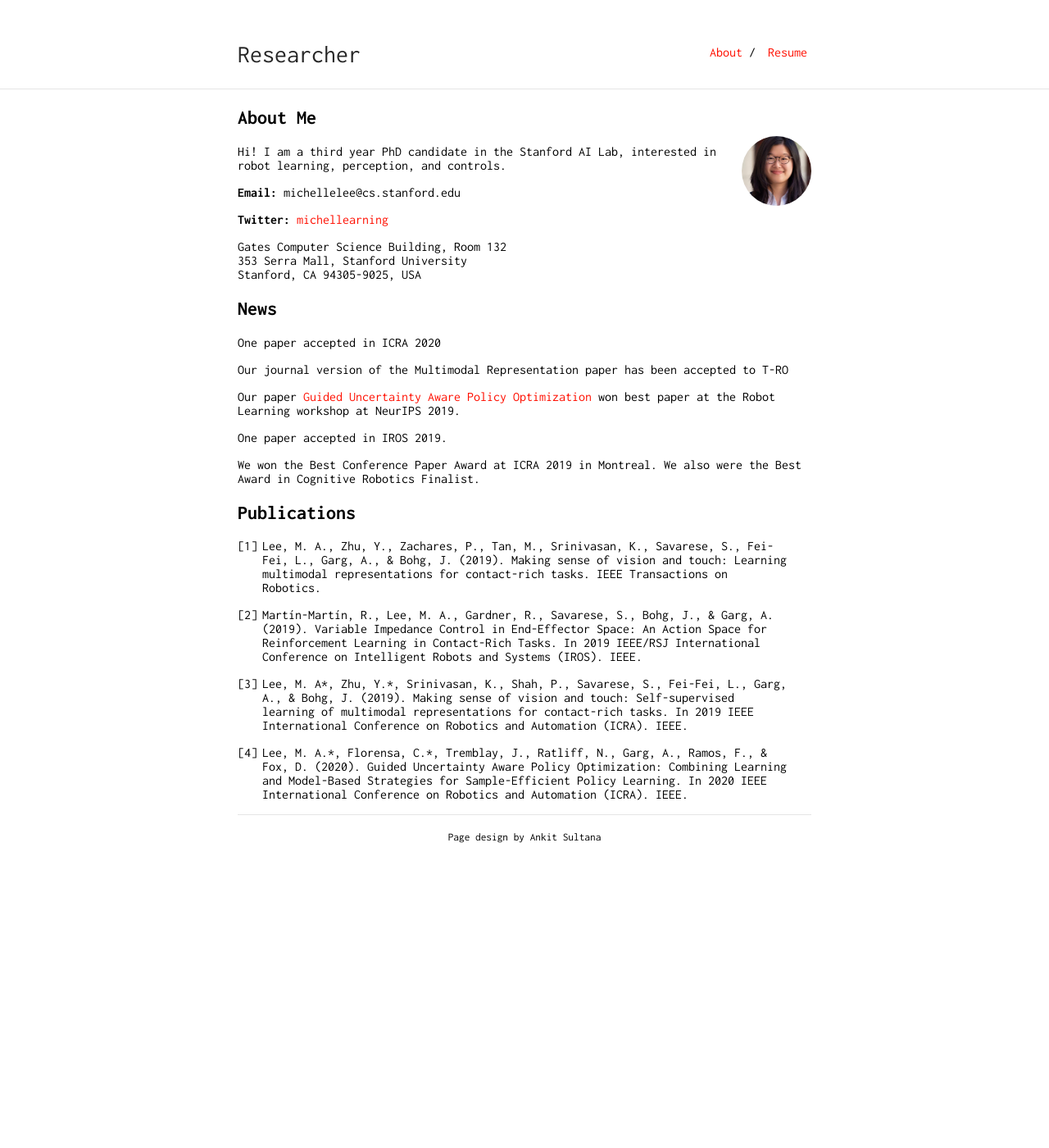
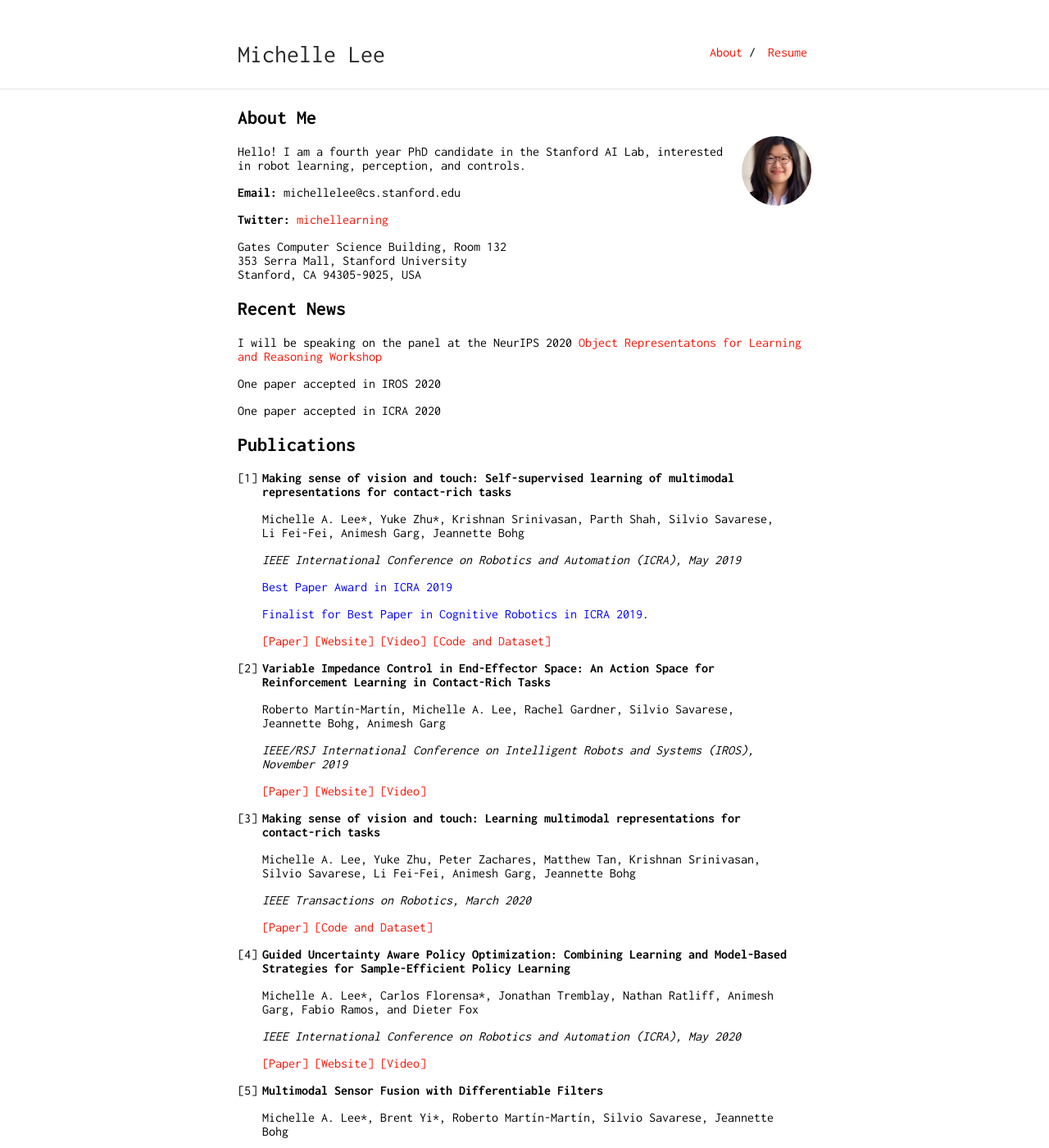
Before and after one commit to amichlee/stanford_website, a Jekyll site: the page built from index.md, in a window 1280 px wide and 1400 px high. Shown: the whole window at 82% size. Built offline with Jekyll 4.4.1, drawn with Linux system fonts in a browser that asks for light colours; our own code applies the rules of GitHub Pages for plain Markdown files; some of the changed text lies outside the part shown.

Commit message:
updated website

```diff
--- a/_config.yml
+++ b/_config.yml
@@ -1,4 +1,4 @@
-title: Researcher
+title: Michelle Lee
 url: "web.stanford.edu/~mishlee"
 baseurl: "."
 
--- a/index.md
+++ b/index.md
@@ -6,7 +6,7 @@ layout: default
 
 <img class="profile-picture" src="AIS_square.jpeg">
 
-Hi! I am a third year PhD candidate in the Stanford AI Lab, interested in robot learning, perception, and controls.
+Hello! I am a fourth year PhD candidate in the Stanford AI Lab, interested in robot learning, perception, and controls.
 
 **Email:** michellelee@cs.stanford.edu
 
@@ -16,25 +16,56 @@ Gates Computer Science Building, Room 132 <br>
 353 Serra Mall, Stanford University<br>
 Stanford, CA 94305-9025, USA<br>
 
-## News
+## Recent News
+I will be speaking on the panel at the NeurIPS 2020 [Object Representatons for Learning and Reasoning Workshop](https://orlrworkshop.github.io/index.html)
+
+One paper accepted in IROS 2020
 
 One paper accepted in ICRA 2020
 
-Our journal version of the Multimodal Representation paper has been accepted to T-RO
-
-Our paper [Guided Uncertainty Aware Policy Optimization](http://www.robot-learning.ml/2019/files/papers/Guided%20Uncertainty-Aware%20Policy%20Optimization:%20Combining%20Learning%20and%20Model-Based%20Strategies%20for%20Sample-Efficient%20Policy%20Learning.pdf) won best paper at the Robot Learning workshop at NeurIPS 2019.
-
-One paper accepted in IROS 2019.
-
-We won the Best Conference Paper Award at ICRA 2019 in Montreal. We also were the Best Award in Cognitive Robotics Finalist.
-
 
 ## Publications
+1. **Making sense of vision and touch: Self-supervised learning of multimodal representations for contact-rich tasks**
 
-1. Lee, M. A., Zhu, Y., Zachares, P., Tan, M., Srinivasan, K., Savarese, S., Fei-Fei, L., Garg, A.,  & Bohg, J. (2019). Making sense of vision and touch: Learning multimodal representations for contact-rich tasks. IEEE Transactions on Robotics.
+    Michelle A. Lee\*, Yuke Zhu\*, Krishnan Srinivasan, Parth Shah, Silvio Savarese, Li Fei-Fei, Animesh Garg, Jeannette Bohg
 
-2. Martín-Martín, R., Lee, M. A., Gardner, R., Savarese, S., Bohg, J., & Garg, A. (2019). Variable Impedance Control in End-Effector Space: An Action Space for Reinforcement Learning in Contact-Rich Tasks. In 2019 IEEE/RSJ International Conference on Intelligent Robots and Systems (IROS). IEEE.
+    _IEEE International Conference on Robotics and Automation (ICRA), May 2019_
 
-3. Lee, M. A\*, Zhu, Y.\*, Srinivasan, K., Shah, P., Savarese, S., Fei-Fei, L., Garg, A., & Bohg, J. (2019). Making sense of vision and touch: Self-supervised learning of multimodal representations for contact-rich tasks. In 2019 IEEE International Conference on Robotics and Automation (ICRA). IEEE.
+    <span style="color:blue">Best Paper Award in ICRA 2019 </span>
 
-4. Lee, M. A.\*, Florensa, C.\*, Tremblay, J., Ratliff, N., Garg, A., Ramos, F., & Fox, D. (2020). Guided Uncertainty Aware Policy Optimization: Combining Learning and Model-Based Strategies for Sample-Efficient Policy Learning. In 2020 IEEE International Conference on Robotics and Automation (ICRA). IEEE.
+    <span style="color:blue">Finalist for Best Paper in Cognitive Robotics in ICRA 2019</span>.
+
+    [[Paper]](https://arxiv.org/abs/1810.10191) [[Website]](https://sites.google.com/view/visionandtouch) [[Video]](https://www.youtube.com/watch?v=usFQ8hNtE8c&feature=emb_title) [[Code and Dataset]](https://github.com/stanford-iprl-lab/multimodal_representation/)
+
+2. **Variable Impedance Control in End-Effector Space:
+An Action Space for Reinforcement Learning in Contact-Rich Tasks**
+
+    Roberto Martín-Martín, Michelle A. Lee, Rachel Gardner, Silvio Savarese, Jeannette Bohg, Animesh Garg
+
+    _IEEE/RSJ International Conference on Intelligent Robots and Systems (IROS), November 2019_
+
+    [[Paper]](https://arxiv.org/abs/1906.08880) [[Website]](https://stanfordvl.github.io/vices/) [[Video]](https://www.youtube.com/watch?v=AozIUIW3Ghs&feature=youtu.be)
+
+3. **Making sense of vision and touch: Learning multimodal representations for contact-rich tasks**
+
+     Michelle A. Lee, Yuke Zhu, Peter Zachares, Matthew Tan, Krishnan Srinivasan, Silvio Savarese, Li Fei-Fei, Animesh Garg, Jeannette Bohg
+
+     _IEEE Transactions on Robotics, March 2020_
+
+    [[Paper]](http://ieeexplore.ieee.org/document/9043710) [[Code and Dataset]](https://github.com/stanford-iprl-lab/multimodal_representation/)
+
+4. **Guided Uncertainty Aware Policy Optimization: Combining Learning and Model-Based Strategies for Sample-Efficient Policy Learning**
+
+    Michelle A. Lee\*, Carlos Florensa\*, Jonathan Tremblay, Nathan Ratliff, Animesh Garg, Fabio Ramos,  and Dieter Fox
+
+     _IEEE International Conference on Robotics and Automation (ICRA), May 2020_
+
+    [[Paper]]() [[Website]](https://sites.google.com/view/guapo-rl) [[Video]](https://www.youtube.com/watch?v=_RGBMdiSMgw)
+
+5. **Multimodal Sensor Fusion with Differentiable Filters**
+
+    Michelle A. Lee\*, Brent Yi\*, Roberto Martín-Martín, Silvio Savarese, Jeannette Bohg
+
+    _IEEE/RSJ International Conference on Intelligent Robots and Systems (IROS), October 2020_
+
+    [[Paper]](https://arxiv.org/abs/2010.13021) [[Website]](https://sites.google.com/view/multimodalfilter) [[Code]](https://github.com/brentyi/multimodalfilter)
```
Also changed, not shown: sherlock.jpg (deleted), 2 other files.
